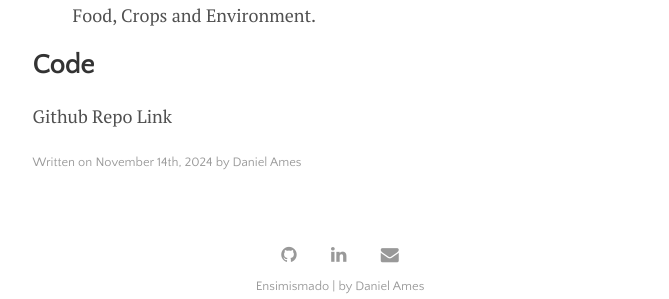
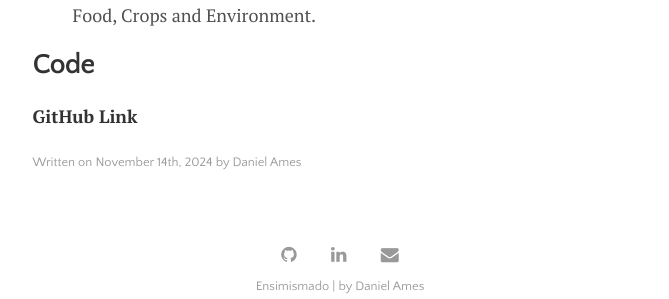
Before and after one commit to DanielAmes/DanielAmes.github.io, a Jekyll site: the page built from _posts/2024-11-14-grainyieldproject.md, in a window 1280 px wide and 900 px high, scrolled down 5990 px. Shown: the part 568-867 px from the top of the window, without its empty margins (300-969 px from the left). Built offline with Jekyll 4.4.1, drawn with Linux system fonts in a browser that asks for light colours; formulas are drawn with MathJax 3.

Commit message:
added github link

```diff
--- a/_posts/2024-11-14-grainyieldproject.md
+++ b/_posts/2024-11-14-grainyieldproject.md
@@ -20,7 +20,7 @@ To simplify the analysis, we restricted our attention to grain crops because (1)
 
 ## Data
 
-The grain yield data comes from [Our World in Data](https://ourworldindata.org/crop-yields), and the fertilizer usage data comes from [The World Bank](https://data.worldbank.org/indicator/AG.CON.FERT.ZS).
+The grain yield data comes from [**Our World in Data**](https://ourworldindata.org/crop-yields), and the fertilizer usage data comes from [The World Bank](https://data.worldbank.org/indicator/AG.CON.FERT.ZS).
 
 The main weakness of the fertilizer data is that it is not specific to grain crops, nor are distinctions made between nitrogen, phosphorus, and potassium fertilizers. We reasoned that it would nevertheless serve as an approximation of the level of fertilizer applied to grains because in most countries grains account for around a third of total agricultural production.
 
@@ -95,4 +95,4 @@ We fit a GMM with the $mclust$ package in R, where the BIC acted as the model se
 
 ## Code
 
-Github Repo Link
+[**GitHub Link**](https://github.com/DanielAmes/grain-yield/blob/main/scripts/grain_yield_copy.R)
```
Also changed, not shown: 1 other file.
